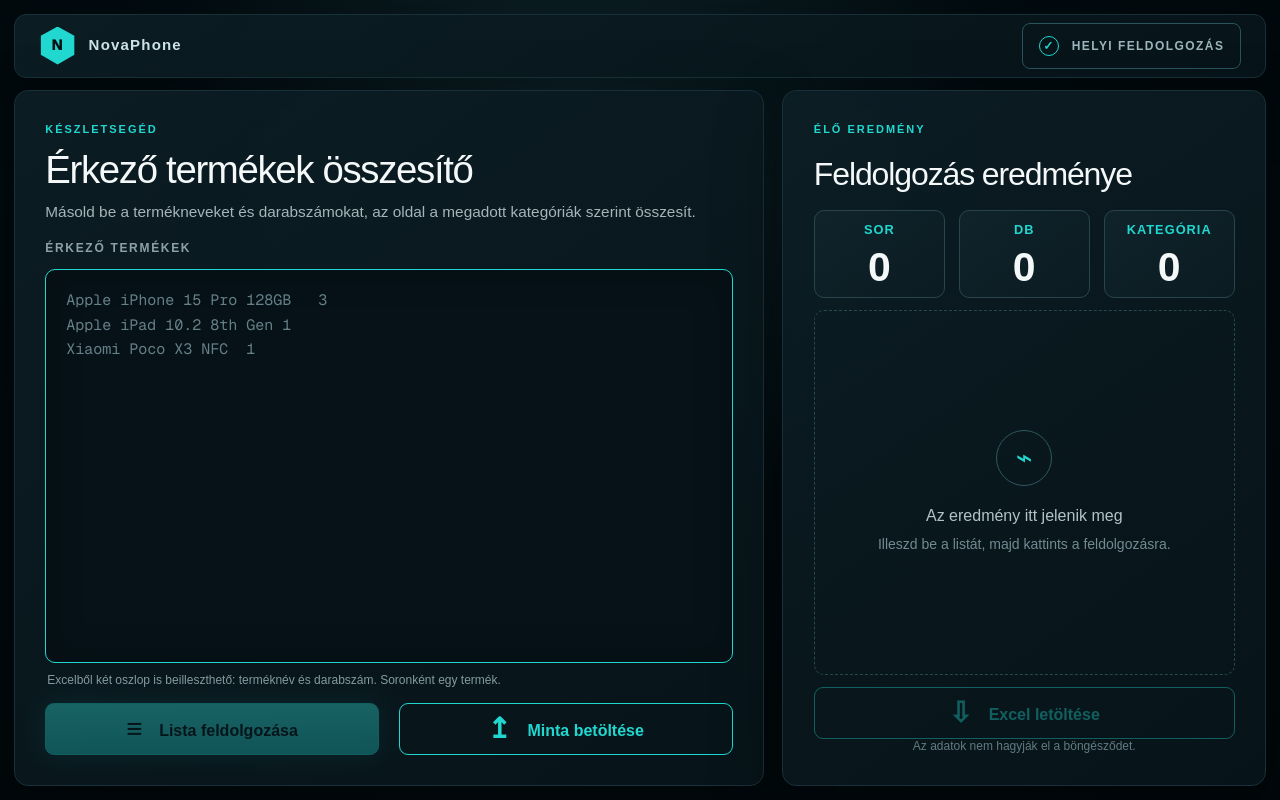
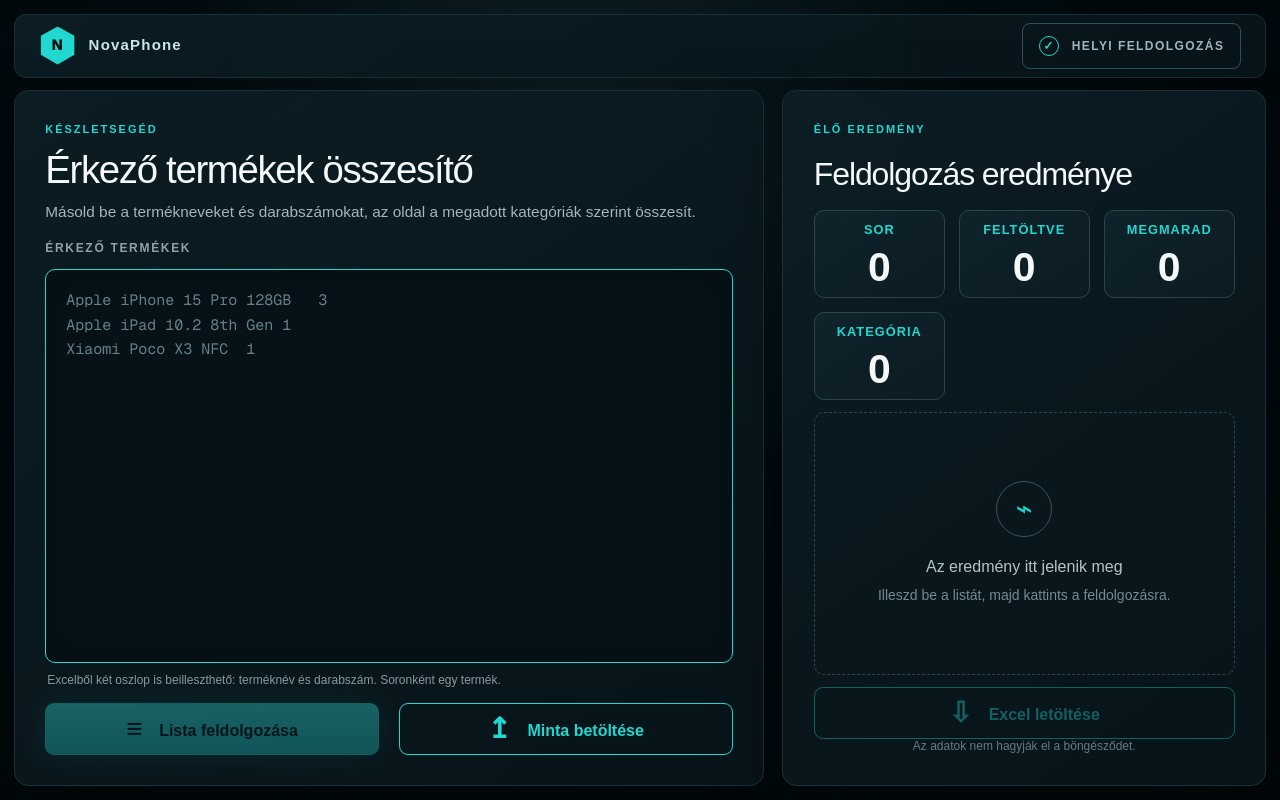
Before and after one commit to attilabekecs/erkezo.termekek, a Next.js app: page / in a window 1280 px wide. Built offline with nearby package versions, Linux system fonts and the light colour scheme.

Commit message:
Show kept product count in summary stats

```diff
--- a/app/page.tsx
+++ b/app/page.tsx
@@ -162,6 +162,7 @@
     const items: ReviewedItem[] = [];
     let validRows = 0;
     let units = 0;
+    let keptUnits = 0;
     input.split(/\r?\n/).forEach((line, index) => {
       const item = parseLine(line);
       if (!item) return;
@@ -169,11 +170,13 @@
       const mappingKey = clean(item.name);
       const category = assignments[mappingKey] || customMappings[mappingKey] || classify(item.name);
       items.push({ ...item, row: index + 1, category, mappingKey });
-      if (category) totals.set(category, (totals.get(category) ?? 0) + item.quantity);
-      else unknown.push({ ...item, row: index + 1, reason: "Nem található egyező kategória" });
+      if (category) {
+        totals.set(category, (totals.get(category) ?? 0) + item.quantity);
+        keptUnits += item.quantity;
+      } else unknown.push({ ...item, row: index + 1, reason: "Nem található egyező kategória" });
     });
     const results: Result[] = CATEGORIES.filter(c => totals.has(c)).map(category => ({ category, quantity: totals.get(category)! }));
-    return { results, unknown, items, validRows, units };
+    return { results, unknown, items, validRows, units, keptUnits };
   }, [input, customMappings, assignments]);
 
   const saveAssignments = () => {
@@ -231,7 +234,8 @@
           <div><p className="eyebrow">ÉLŐ EREDMÉNY</p><h2>Feldolgozás eredménye</h2></div>
           <div className="stats">
             <div><small>SOR</small><strong>{processed ? parsed.validRows : 0}</strong></div>
-            <div><small>DB</small><strong>{processed ? parsed.units : 0}</strong></div>
+            <div><small>FELTÖLTVE</small><strong>{processed ? parsed.units : 0}</strong></div>
+            <div><small>MEGMARAD</small><strong>{processed ? parsed.keptUnits : 0}</strong></div>
             <div><small>KATEGÓRIA</small><strong>{processed ? parsed.results.length : 0}</strong></div>
           </div>
           {!processed ? <div className="empty"><span>⌁</span><h3>Az eredmény itt jelenik meg</h3><p>Illeszd be a listát, majd kattints a feldolgozásra.</p></div> : (
```
